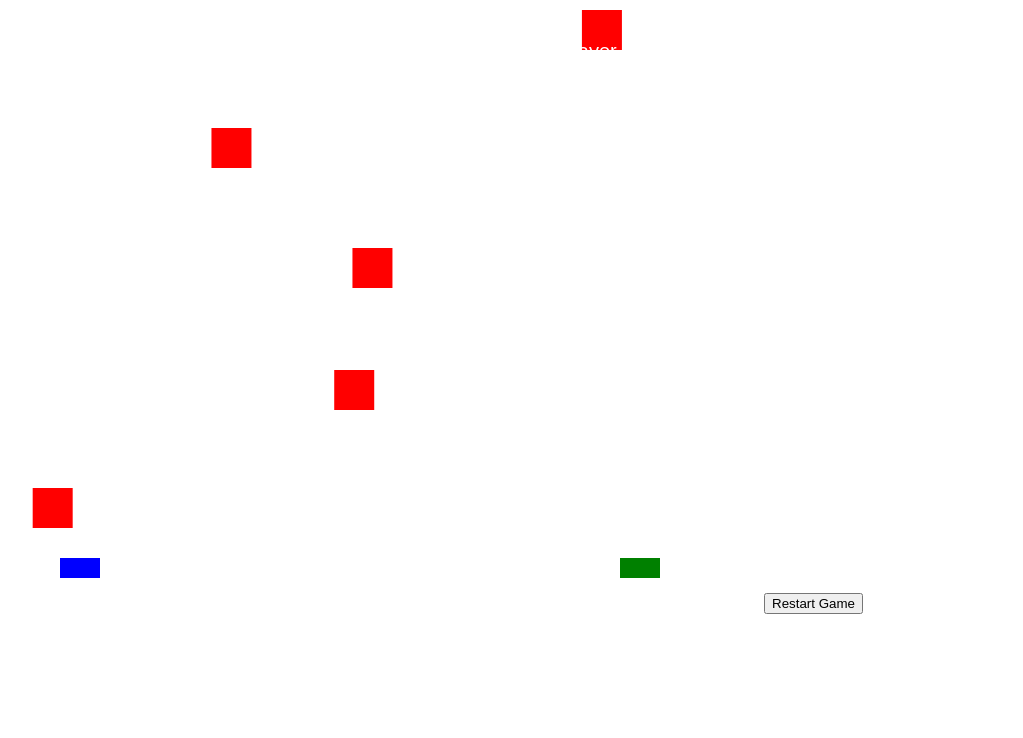
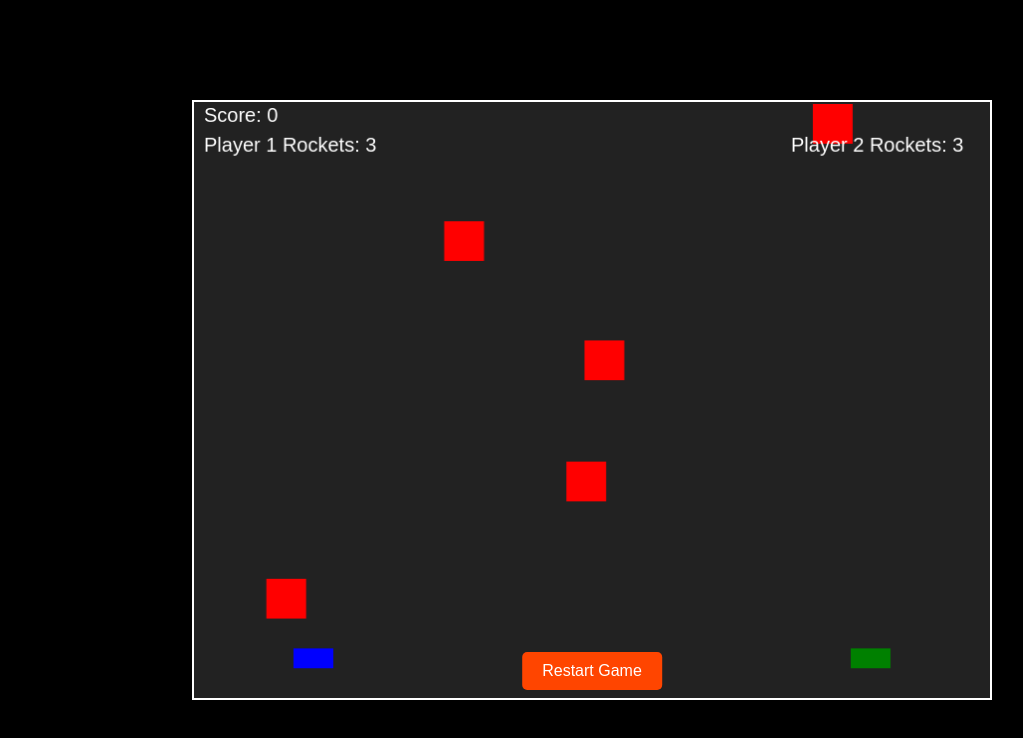
Before and after one commit to a0001988/game, a plain HTML site: page index.html in a window 1280 px wide. Shown: the whole page, without its empty margins (48-1071 px from the left). Drawn offline with Linux system fonts and the light colour scheme.

Commit message:
Update styles.css

```diff
--- a/styles.css
+++ b/styles.css
@@ -1,16 +1,48 @@
-<!DOCTYPE html>
-<html lang="en">
-<head>
-  <meta charset="UTF-8">
-  <meta name="viewport" content="width=device-width, initial-scale=1.0">
-  <title>Game Template</title>
-  <link rel="stylesheet" href="styles.css">
-</head>
-<body>
-  <div id="game-container">
-    <canvas id="game-canvas"></canvas>
-    <div id="score-board">Score: <span id="score">0</span></div>
-  </div>
-  <script src="script.js"></script>
-</body>
-</html>
+/* styles.css */
+* {
+  margin: 0;
+  padding: 0;
+  box-sizing: border-box;
+}
+
+body {
+  display: flex;
+  justify-content: center;
+  align-items: center;
+  height: 100vh;
+  background-color: #000;
+  color: #fff;
+  font-family: Arial, sans-serif;
+}
+
+#game-container {
+  position: relative;
+  width: 800px;
+  height: 600px;
+}
+
+#game-canvas {
+  display: block;
+  width: 100%;
+  height: 100%;
+  background-color: #222;
+  border: 2px solid #fff;
+}
+
+#restart-button {
+  position: absolute;
+  bottom: 10px;
+  left: 50%;
+  transform: translateX(-50%);
+  padding: 10px 20px;
+  font-size: 16px;
+  background-color: #ff4500;
+  color: #fff;
+  border: none;
+  border-radius: 5px;
+  cursor: pointer;
+}
+
+#restart-button:hover {
+  background-color: #ff6347;
+}
```
